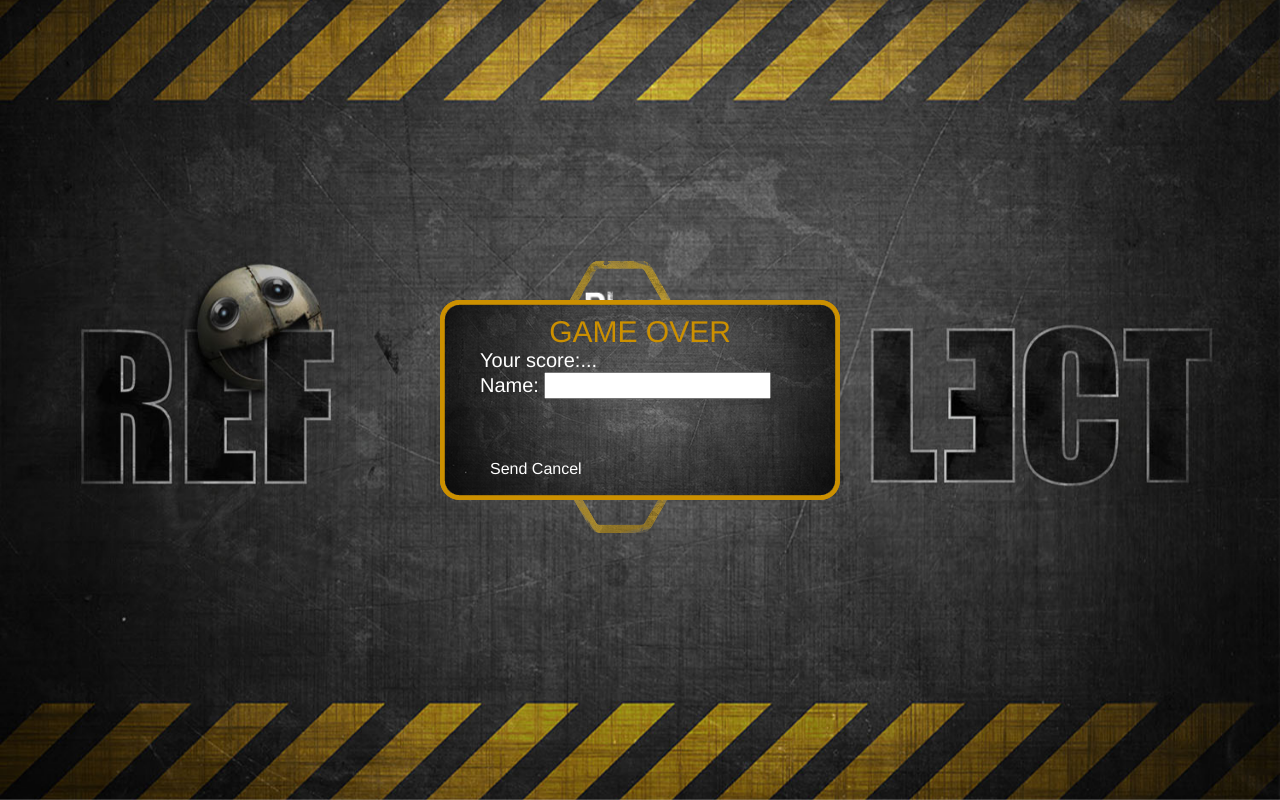
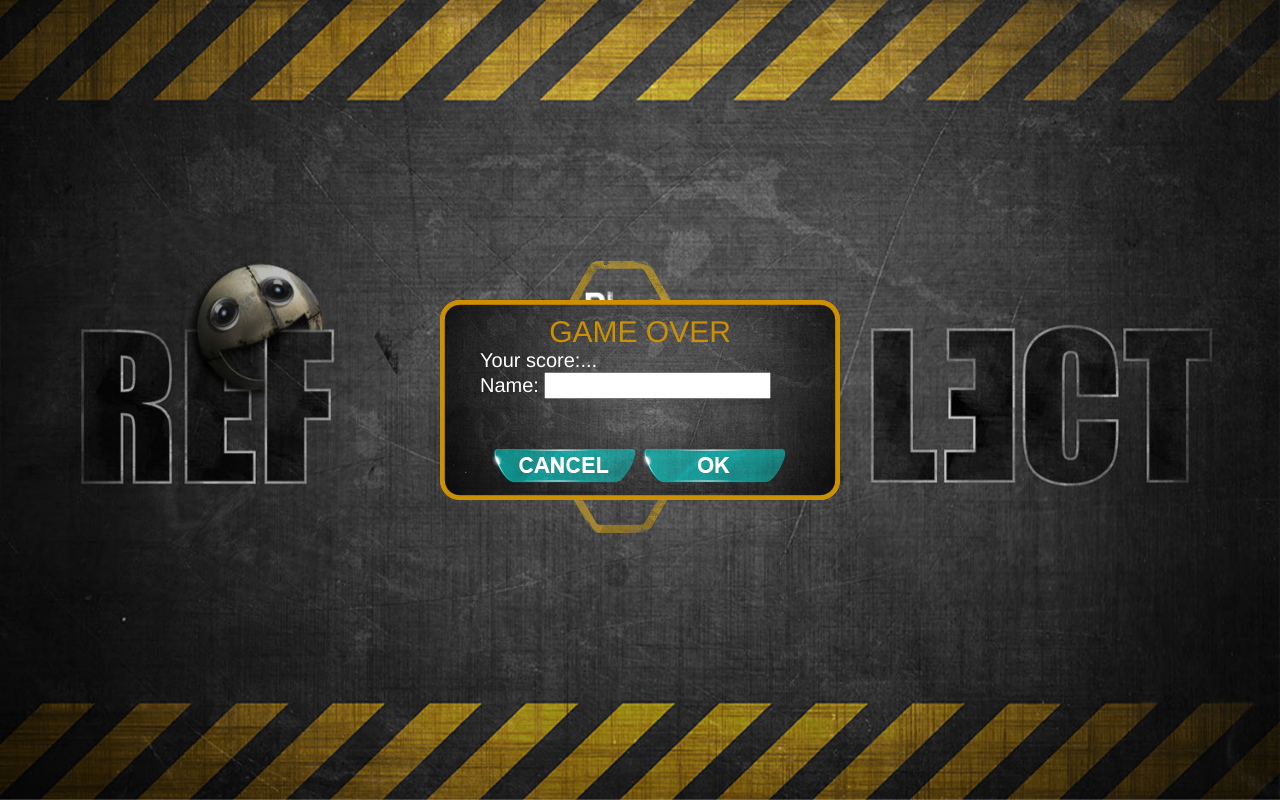
Before and after one commit to limonspb/reflect, a PHP site: page / in a window 1280 px wide. Run offline with PHP 8.4, Linux system fonts and the light colour scheme; some libraries are stand-ins or nearby versions.

Commit message:
cool buttons in enter name panel

```diff
--- a/game/index.html
+++ b/game/index.html
@@ -290,8 +290,8 @@
 				Name: <input type="text" maxlength="10" id="playerName"/><br>
 			</div>
 			<div id="goButtons">
-				<span id="sendRecordButton">Send</span>
-				<span id="cancelRecordButton" class="goButton">Cancel</span>
+				<div id="sendRecordButton" class="goButton"></div>
+				<div id="cancelRecordButton" class="goButton"></div>
 			</div>
 		</div>
 
--- a/game/scenes/GameScene.js
+++ b/game/scenes/GameScene.js
@@ -33,13 +33,17 @@ extend(GameScene,BaseScene);
 GameScene.prototype.newGame = function(){
 	global.gameTime = 0;
 	global.points = 0;
-	global.hero.health = 10;
-	global.hero.MAX_HEALTH = 10;
+	global.hero.health = 100;
+	global.hero.MAX_HEALTH = 100;
 	global.hero.teleportCount = 0;
 	global.hero.regenerationCount = 0;
 	global.hero.x = 1000;
 	global.hero.y = 1000;
 	global.hero.zeroAll();
+
+	//global.BonusManager.clearAll();
+	//global.BulletFactory.clearAll();
+	//global.EnemyManager.clearAll();
 }
 
 GameScene.prototype.show = function(){
--- a/game/style.css
+++ b/game/style.css
@@ -156,7 +156,7 @@ body{
 #goButtons{
 	position:absolute;
 	top : 100%;
-	margin-top : -40px;
+	margin-top : -70px;
 	margin-left : 50px;
 
 }
@@ -166,3 +166,28 @@ body{
 	font-size : 20px;
 
 }
+
+.goButton{
+	width : 150px;
+	height : 70px;
+}
+
+#sendRecordButton{
+	float : right;
+	background: url('img/menu/okoff.png') no-repeat scroll top left transparent;
+	width : 150px;
+	height : 70px;
+}
+#sendRecordButton:hover{
+	background: url('img/menu/okon.png') no-repeat scroll top left transparent;
+}
+
+#cancelRecordButton{
+	float : right;
+	background: url('img/menu/cancelon.png') no-repeat scroll top left transparent;
+	width : 150px;
+	height : 70px;
+}
+#cancelRecordButton:hover{
+	background: url('img/menu/canceloff.png') no-repeat scroll top left transparent;
+}
```
Also changed, not shown: game/img/menu/canceloff.png (added), game/img/menu/cancelon.png (added), game/img/menu/okoff.png (added), game/img/menu/okon.png (added).
